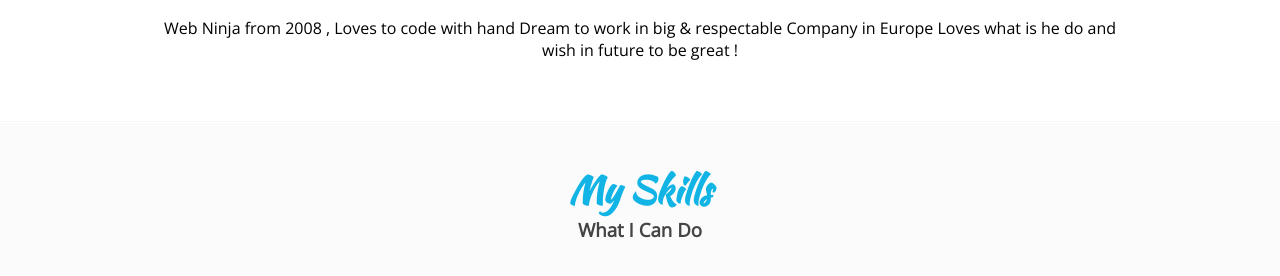
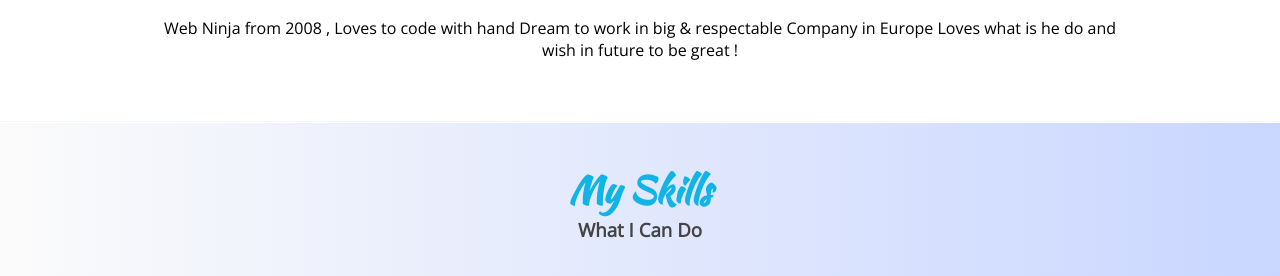
Before and after one commit to HusienAdel/fend-portfolio, a plain HTML site: page index.html in a window 1280 px wide. Shown: the part 952-1228 px from the top of the page. Drawn offline with nearby package versions, Linux system fonts and the light colour scheme.

Commit message:
FR-update-bg

```diff
--- a/css/style.css
+++ b/css/style.css
@@ -179,7 +179,10 @@ body {
   display: flex;
   -ms-flex-wrap: wrap;
   flex-wrap: wrap;
-  background-color: #fbfbfb;
+  background: #C9D6FF;  /* fallback for old browsers */
+  background: -webkit-linear-gradient(to right, #fbfbfb, #C9D6FF);  /* Chrome 10-25, Safari 5.1-6 */
+  background: linear-gradient(to right, #fbfbfb, #C9D6FF); /* W3C, IE 10+/ Edge, Firefox 16+, Chrome 26+, Opera 12+, Safari 7+ */
+
 }
 /* skills heading title */
 .my-skills h2 {
```
